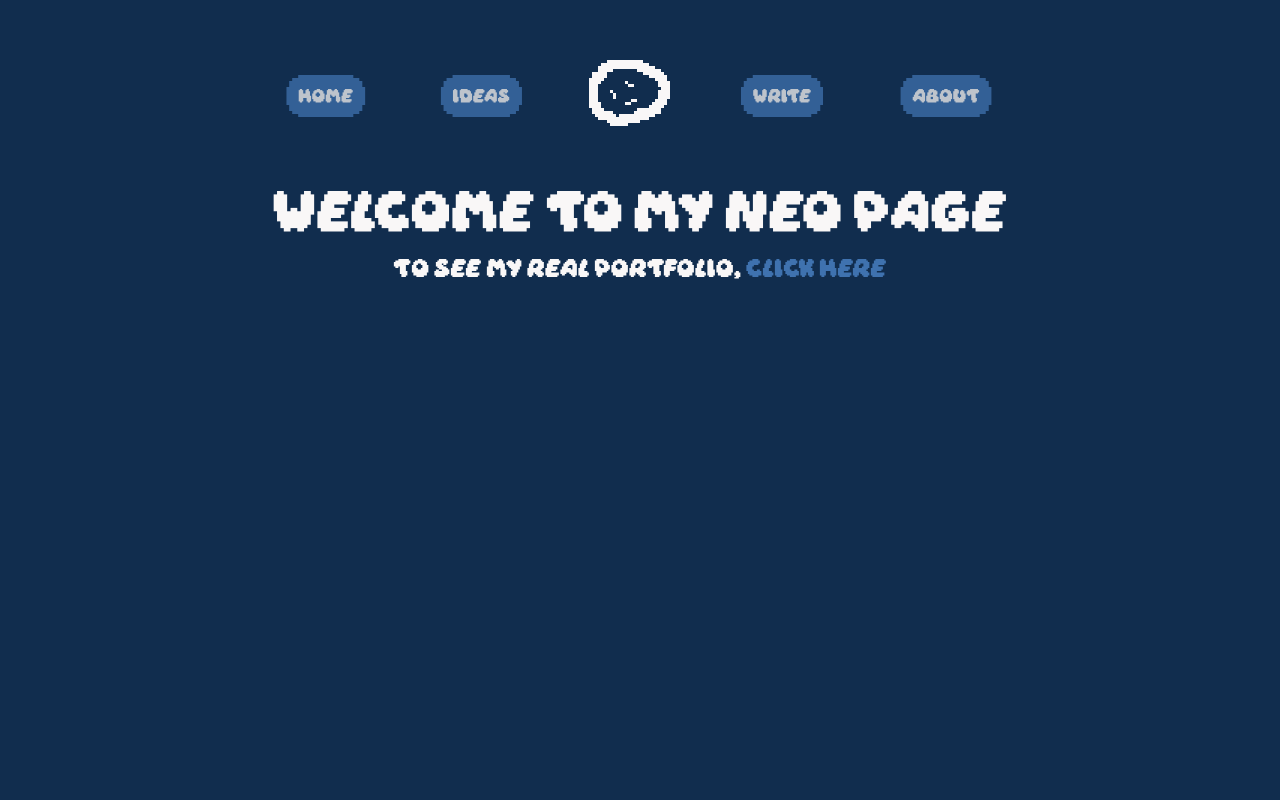
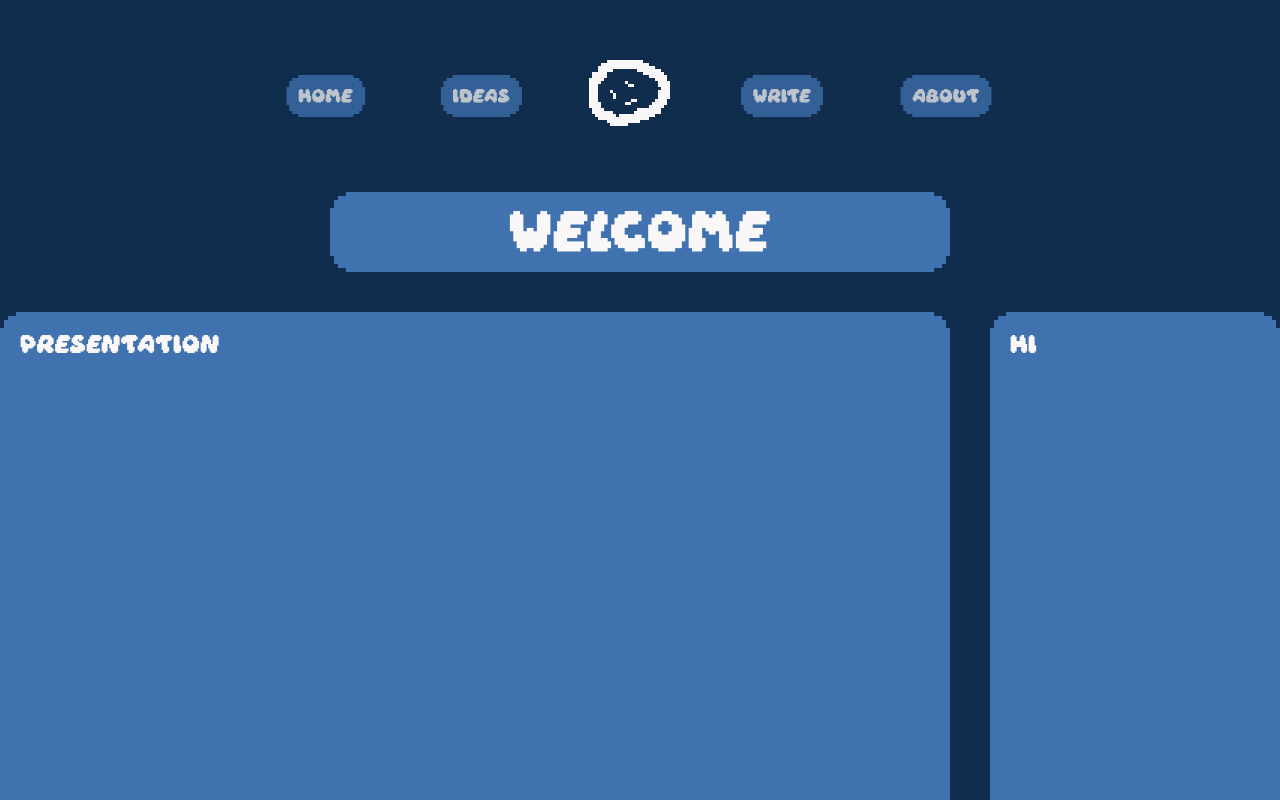
Before and after one commit to Catif/neo_catif, a Vue app: page / in a window 1280 px wide. Shown: the top 800 px of the page. Built offline with nearby package versions, Linux system fonts and the light colour scheme.

Commit message:
feat: create basic grid

```diff
--- a/components.d.ts
+++ b/components.d.ts
@@ -8,9 +8,12 @@ export {}
 declare module 'vue' {
   export interface GlobalComponents {
     Button: typeof import('./src/components/button/index.vue')['default']
+    CardGrid: typeof import('./src/components/card/Grid.vue')['default']
+    CardGridEmpty: typeof import('./src/components/card/GridEmpty.vue')['default']
     Link: typeof import('./src/components/Link.vue')['default']
     Navbar: typeof import('./src/components/Navbar.vue')['default']
     NavItems: typeof import('./src/components/NavItems.vue')['default']
+    PageHomePresentation: typeof import('./src/components/page/home/Presentation.vue')['default']
     RouterLink: typeof import('vue-router')['RouterLink']
     RouterView: typeof import('vue-router')['RouterView']
     TextWave: typeof import('./src/components/TextWave.vue')['default']
--- a/index.html
+++ b/index.html
@@ -9,7 +9,7 @@
     <link rel="preconnect" href="https://fonts.googleapis.com" />
     <link rel="preconnect" href="https://fonts.gstatic.com" crossorigin />
   </head>
-  <body class="text-base text-white bg-background h-full overflow-hidden">
+  <body class="text-base text-white bg-background h-full">
     <div id="app" class="h-full w-full flex flex-col relative"></div>
     <script type="module" src="/src/main.js"></script>
   </body>
--- /dev/null
+++ b/src/components/card/Grid.vue
@@ -0,0 +1,38 @@
+<script setup>
+const props = defineProps({
+  col: {
+    type: Number,
+    default: 1,
+  },
+  row: {
+    type: Number,
+    default: 1,
+  },
+  emptyLeft: {
+    type: Number,
+    default: 0,
+  },
+  emptyRight: {
+    type: Number,
+    default: 0,
+  },
+});
+</script>
+
+<template>
+  <CardGridEmpty v-if="emptyLeft" :col="emptyLeft" :row="row" />
+
+  <div
+    class="bg-card p-5 pixel-corners"
+    :style="[
+      `grid-column: span ${col} / span ${col}`,
+      `grid-row: span ${row} / span ${row}`,
+    ]"
+  >
+    <slot />
+  </div>
+
+  <CardGridEmpty v-if="emptyRight" :col="emptyRight" :row="row" />
+</template>
+
+<style scoped></style>
--- /dev/null
+++ b/src/components/card/GridEmpty.vue
@@ -0,0 +1,25 @@
+<script setup>
+const props = defineProps({
+  col: {
+    type: Number,
+    default: 1,
+  },
+  row: {
+    type: Number,
+    default: 1,
+  },
+});
+</script>
+
+<template>
+  <div
+    :style="[
+      `grid-column: span ${col} / span ${col}`,
+      `grid-row: span ${row} / span ${row}`,
+    ]"
+  >
+    <slot />
+  </div>
+</template>
+
+<style scoped></style>
--- /dev/null
+++ b/src/components/page/home/Presentation.vue
@@ -0,0 +1,7 @@
+<script setup></script>
+
+<template>
+  <CardGrid :col="6" :row="5"> Presentation </CardGrid>
+</template>
+
+<style scoped></style>
--- a/src/views/HomeView.vue
+++ b/src/views/HomeView.vue
@@ -1,16 +1,22 @@
-<script setup>
-import Link from '@/components/Link.vue';
-</script>
+<script setup></script>
 
 <template>
   <section class="mt-12 container mx-auto flex items-center flex-col gap-6">
-    <h1 class="text-4xl">
-      Welcome to my neo page
-    </h1>
+    <div class="container grid grid-cols-8 auto-rows-fr gap-10">
+      <!-- Title -->
+      <CardGrid :col="4" :row="1" :empty-left="2" :empty-right="2">
+        <div class="flex items-center justify-center">
+          <h1 class="text-4xl"> Welcome</h1>
+        </div>
+      </CardGrid>
 
-    <p class="text-paragraph">
-      To see my real portfolio,
-      <Link to="https://catif.dev" text="click here" />
-    </p>
+      <!-- Presentation -->
+      <PageHomePresentation />
+
+      <!-- RightElement -->
+      <CardGrid :col="2" :row="12"> Hi </CardGrid>
+      <CardGrid :col="6" :row="4"> Hi </CardGrid>
+      <CardGrid :col="6" :row="3"> Hi </CardGrid>
+    </div>
   </section>
 </template>
```
